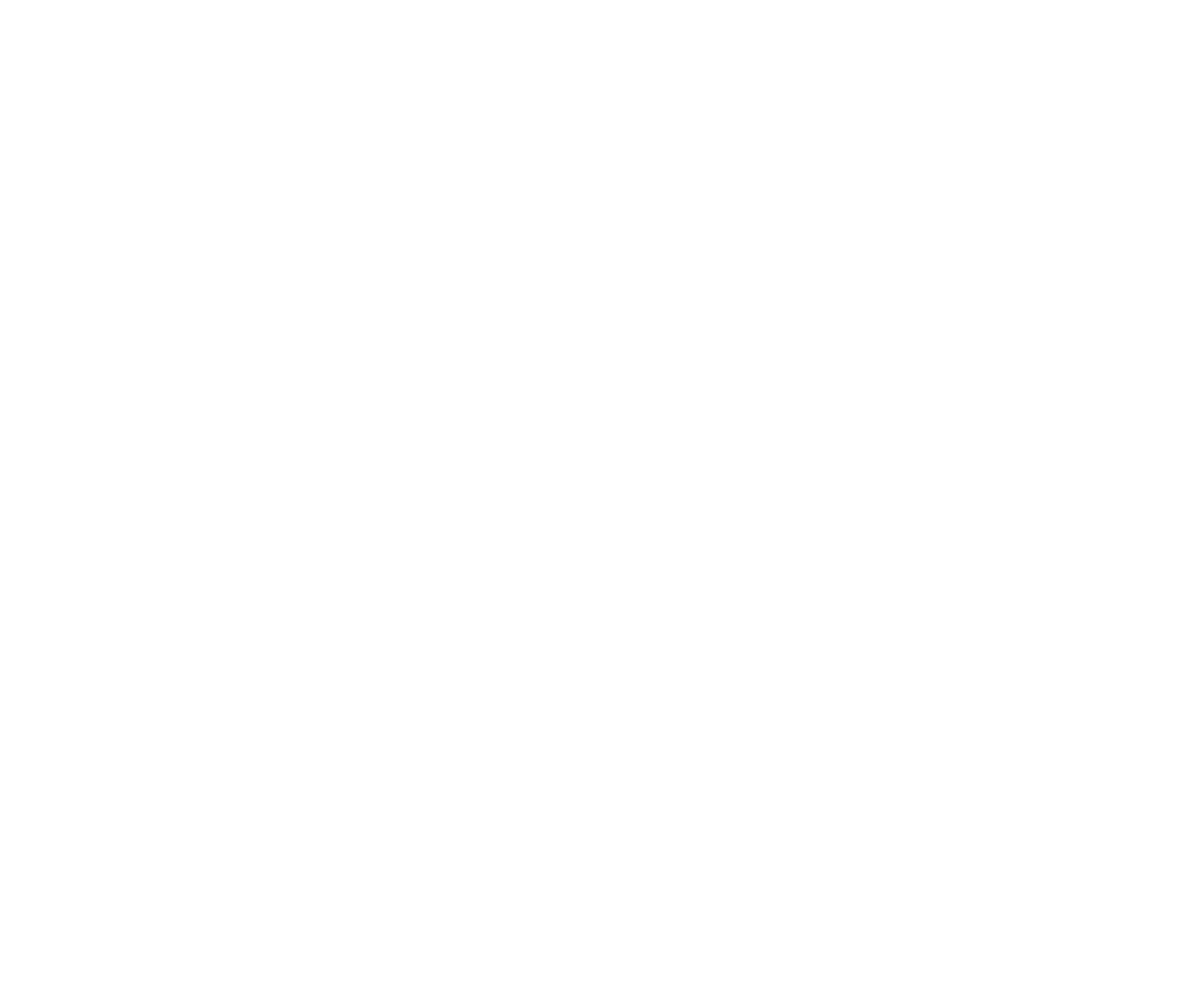
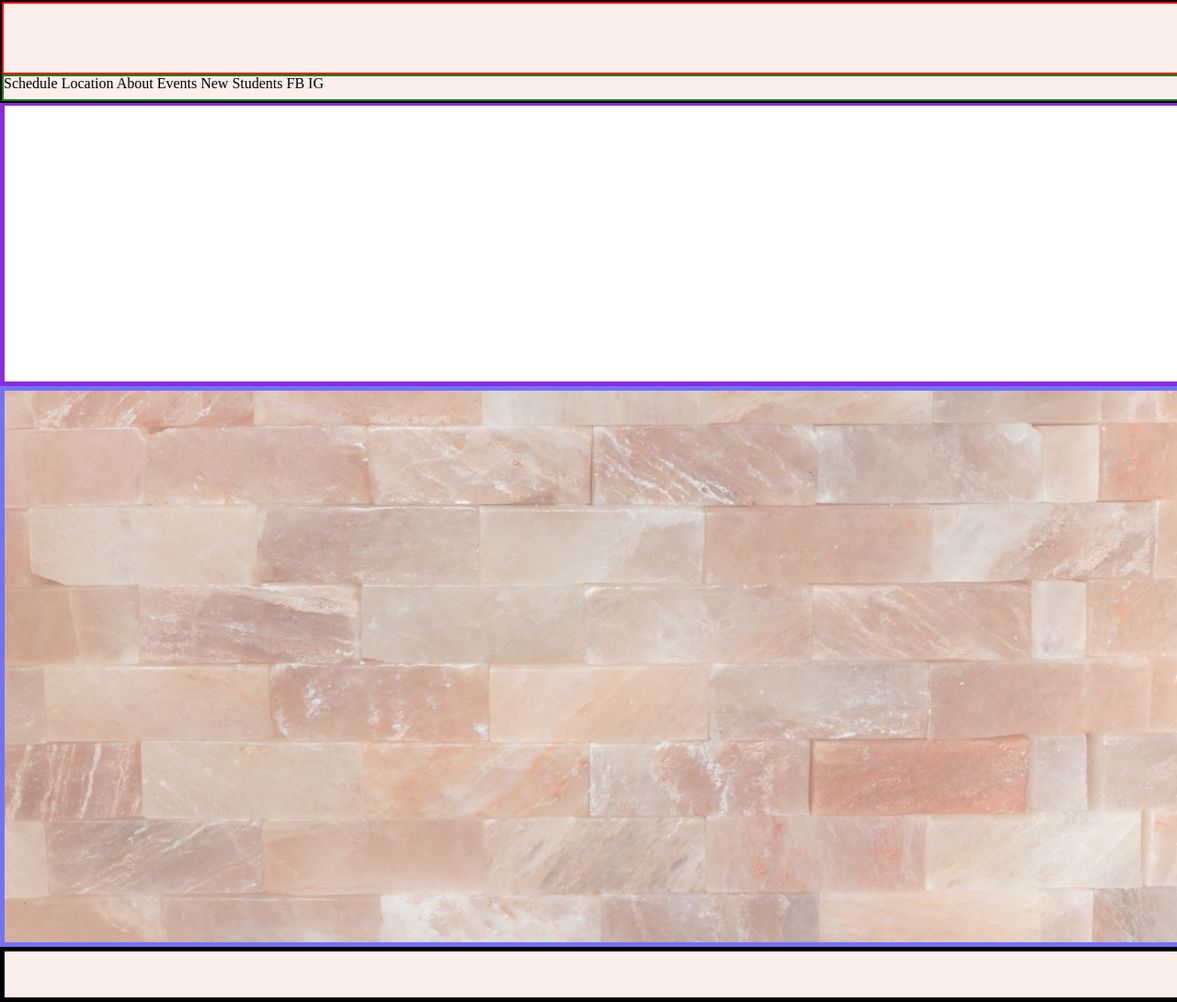
Before and after one commit to savisch/salt_yoga, a plain HTML site: page index.html in a window 1280 px wide. Shown: the whole page at 92% size. Before the commit the page ends 800 px from the top, so only its background shows below. Drawn offline with Linux system fonts and the light colour scheme.

Commit message:
divs with outlines, content background, header and footer background

```diff
--- a/index.html
+++ b/index.html
@@ -1,12 +1,54 @@
 <!DOCTYPE html>
 <html>
   <head>
-    <title></title>
+    <title>SALTYoga</title>
     <meta name="viewport" content="width=device-width, initial scale=1.0">
     <link href="./resources/css/reset.css" type="text/css" rel="stylesheet">
     <link href="./resources/css/style.css" type="text/css" rel="stylesheet">
   </head>
   <body>
+
+    <!--HEADER-->
+    <header>
+      <div class="heading"></div>
+      <!--<div class="linkout"></div>-->
+      <div class="nav">
+        <nav class="desknav">
+          <span>Schedule</span>
+          <span>Location</span>
+          <span>About</span>
+          <span>Events</span>
+          <span>New Students</span>
+          <span>FB IG</span>
+        </nav>
+        <nav class="mobilenav"></nav>
+      </div>
+    </header>
+
+    <!--BANNER-->
+    <div class="jumbotron">
+      <div class="bannersplash">
+        <div class="bannertext"></div>
+        <div class="bannerlink"></div>
+      </div>
+      <div class="clicksplash">
+        <div class="clicktext"></div>
+        <div class="clicklink"></div>
+        <div class="clicktext"></div>
+        <div class="clicklink"></div>
+      </div>
+    </div>
+
+    <!--CONTENT-->
+    <div class="content">
+      <div class="mission"></div>
+      <div class="links"></div>
+      <div class="location"></div>
+    </div>
+
+    <!--FOOTER-->
+    <footer></footer>
+
     <h1></h1>
   </body>
 </html>
--- a/resources/css/style.css
+++ b/resources/css/style.css
@@ -0,0 +1,65 @@
+/*body {
+    background-color: rgba(241, 171, 154, 0.3);
+    background-image: url("../images/saltblockwall.jpg");
+    background-size: cover;
+    background-position: center;
+    opacity: 0.5;
+}*/
+
+/* HEADER */
+header {
+    border: 2px black solid;
+    height: 108px;
+    width: 100%;
+    position: fixed;
+    z-index: 10;
+    background-color: rgba(241, 171, 154, 0.2);
+}
+
+.heading {
+    border: 2px red solid;
+    height: 75px;
+    width: 100%;
+}
+
+.nav {
+    border: 2px green solid;
+    height: 25px;
+    width: 100%
+}
+
+.desknav {
+    display: inline-block;
+}
+
+/* BANNER */
+.jumbotron {
+    border: 5px blueviolet solid;
+    width: 100%;
+    height: 300px;
+    position: relative;
+    top: 110px;
+}
+
+/* CONTENT */
+.content {
+    border: 5px blue solid;
+    width: 100%;
+    height: 600px;
+    position: relative;
+    top: 110px;
+    background-image: url("../images/saltblockwall.jpg");
+    background-size: cover;
+    background-position: center;
+    opacity: 0.55;
+}
+
+/* FOOTER */
+footer {
+    border: 5px black solid;
+    width: 100%;
+    height: 50px;
+    position: relative;
+    top: 110px;
+    background-color: rgba(241, 171, 154, 0.2);
+}
```
Also changed, not shown: about.html (added), events.html (added), new_students.html (added), resources/images/saltblockwall.jpg (added), schedule.html (added).
